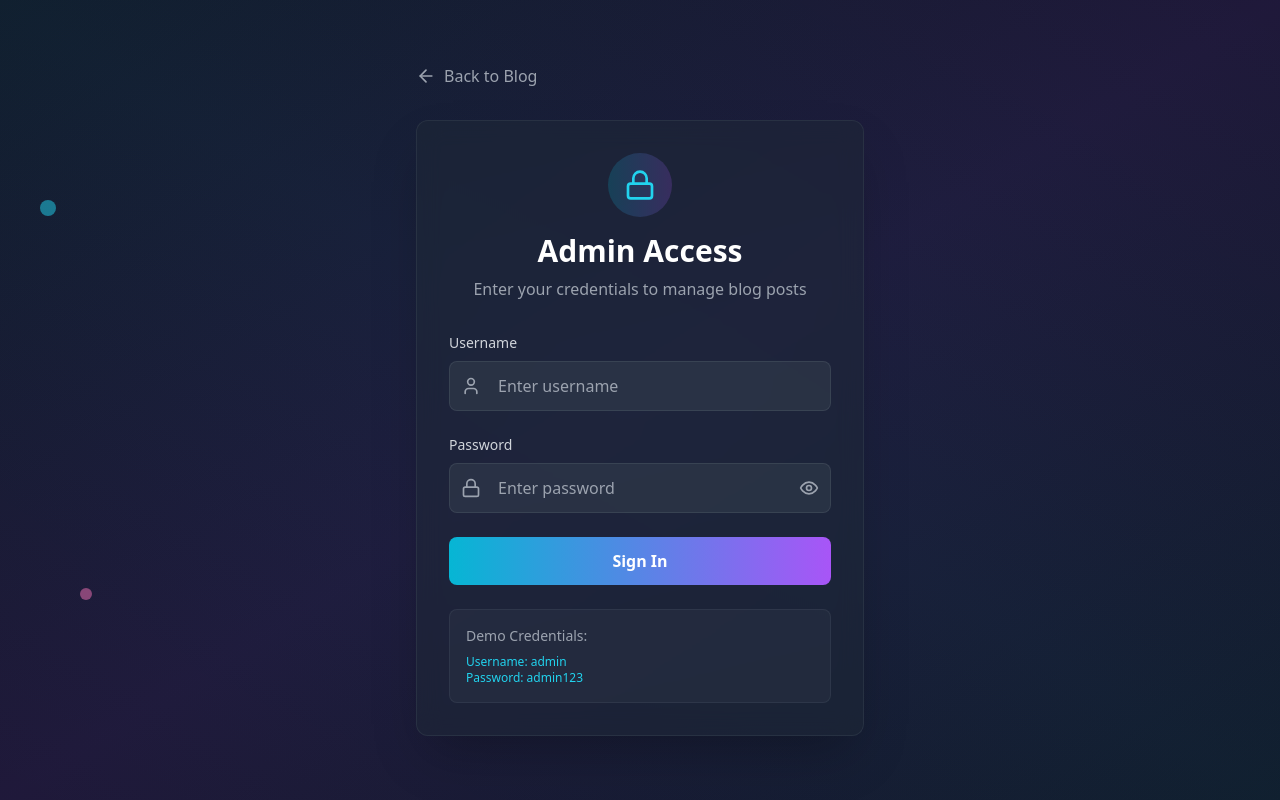
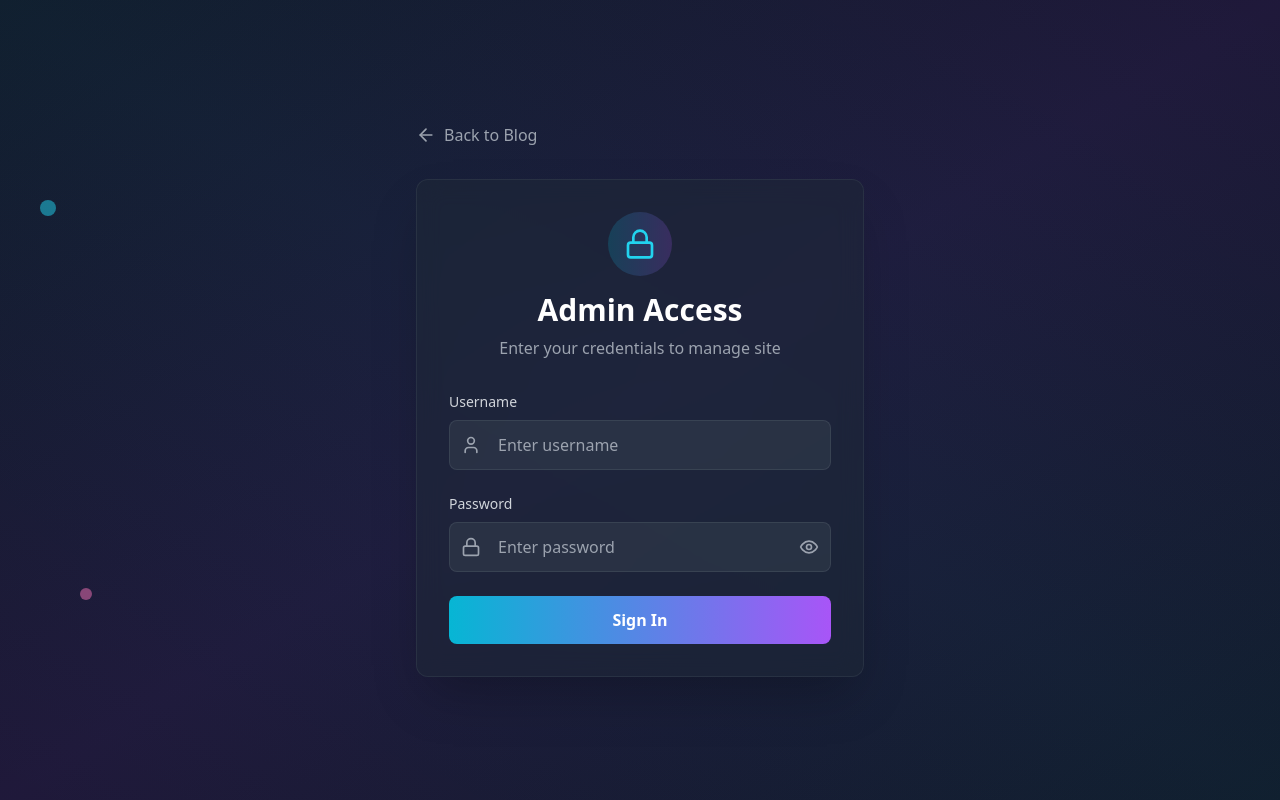
Before and after one commit to drik245/CoolWebsite, a React (Vite) app: page / in a window 1280 px wide. Both pictures are taken after a click on the button "Admin". Built offline with nearby package versions, Linux system fonts and the light colour scheme.

Commit message:
Update AdminLogin.tsx

```diff
--- a/src/components/AdminLogin.tsx
+++ b/src/components/AdminLogin.tsx
@@ -21,7 +21,7 @@ const AdminLogin: React.FC<AdminLoginProps> = ({ onLogin, onBack }) => {
     await new Promise(resolve => setTimeout(resolve, 1000));
 
     // Simple admin credentials (in production, this would be handled by a backend)
-    if (credentials.username === 'admin' && credentials.password === 'admin123') {
+    if (credentials.username === 'albert' && credentials.password === 'drik2456') {
       onLogin(true);
     } else {
       setError('Invalid credentials. Please try again.');
@@ -59,7 +59,7 @@ const AdminLogin: React.FC<AdminLoginProps> = ({ onLogin, onBack }) => {
               <Lock size={32} className="text-cyan-400" />
             </div>
             <h2 className="text-3xl font-bold text-white mb-2">Admin Access</h2>
-            <p className="text-gray-400">Enter your credentials to manage blog posts</p>
+            <p className="text-gray-400">Enter your credentials to manage site</p>
           </div>
 
           <form onSubmit={handleSubmit} className="space-y-6">
@@ -133,11 +133,11 @@ const AdminLogin: React.FC<AdminLoginProps> = ({ onLogin, onBack }) => {
           </form>
 
           {/* Demo Credentials */}
-          <div className="mt-6 p-4 bg-gray-700/30 rounded-lg border border-gray-600/30">
+          {/*<div className="mt-6 p-4 bg-gray-700/30 rounded-lg border border-gray-600/30">
             <p className="text-sm text-gray-400 mb-2">Demo Credentials:</p>
             <p className="text-xs text-cyan-400">Username: admin</p>
             <p className="text-xs text-cyan-400">Password: admin123</p>
-          </div>
+          </div>*/}
         </div>
       </div>
     </div>
```
